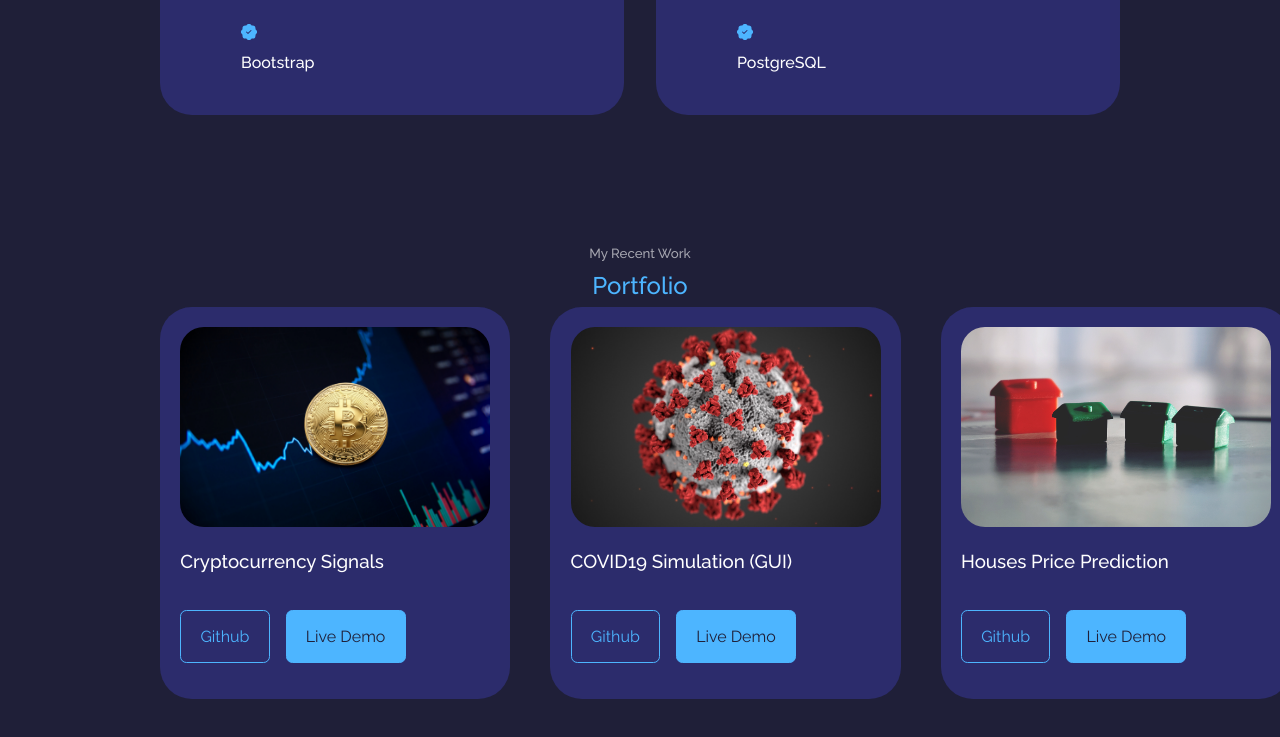
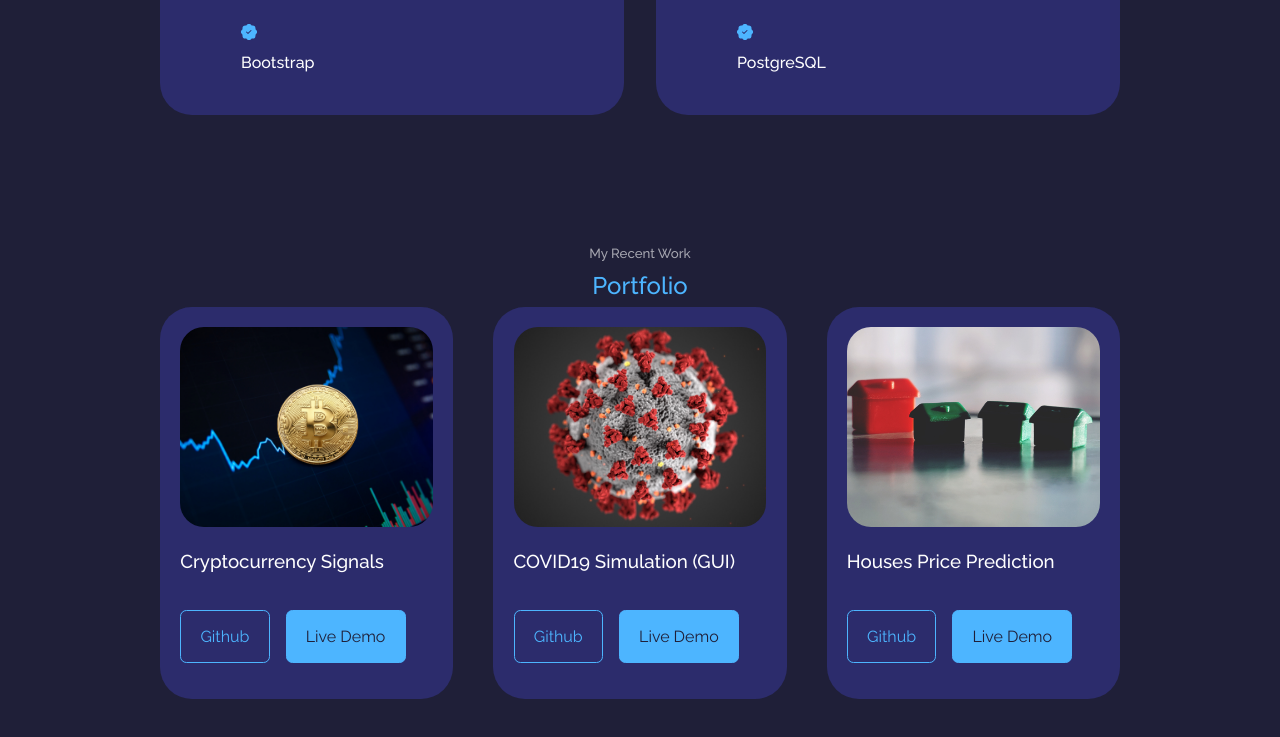
Before and after one commit to YoniIfrah/My-CV, a React (Create React App) app: page / in a window 1280 px wide. Shown: the part 1935-2672 px from the top of the page. Built offline with nearby package versions, Linux system fonts and the light colour scheme.

Commit message:
fixed portfolio  photos

```diff
--- a/src/components/portfolio/portfolio.css
+++ b/src/components/portfolio/portfolio.css
@@ -36,7 +36,7 @@ gap: 2.5rem;
 
 .portfolio-img{
     float: left;
-    width:  310px;
+    width:  100%;
     height: 200px;
     object-fit: cover;
 }
```
